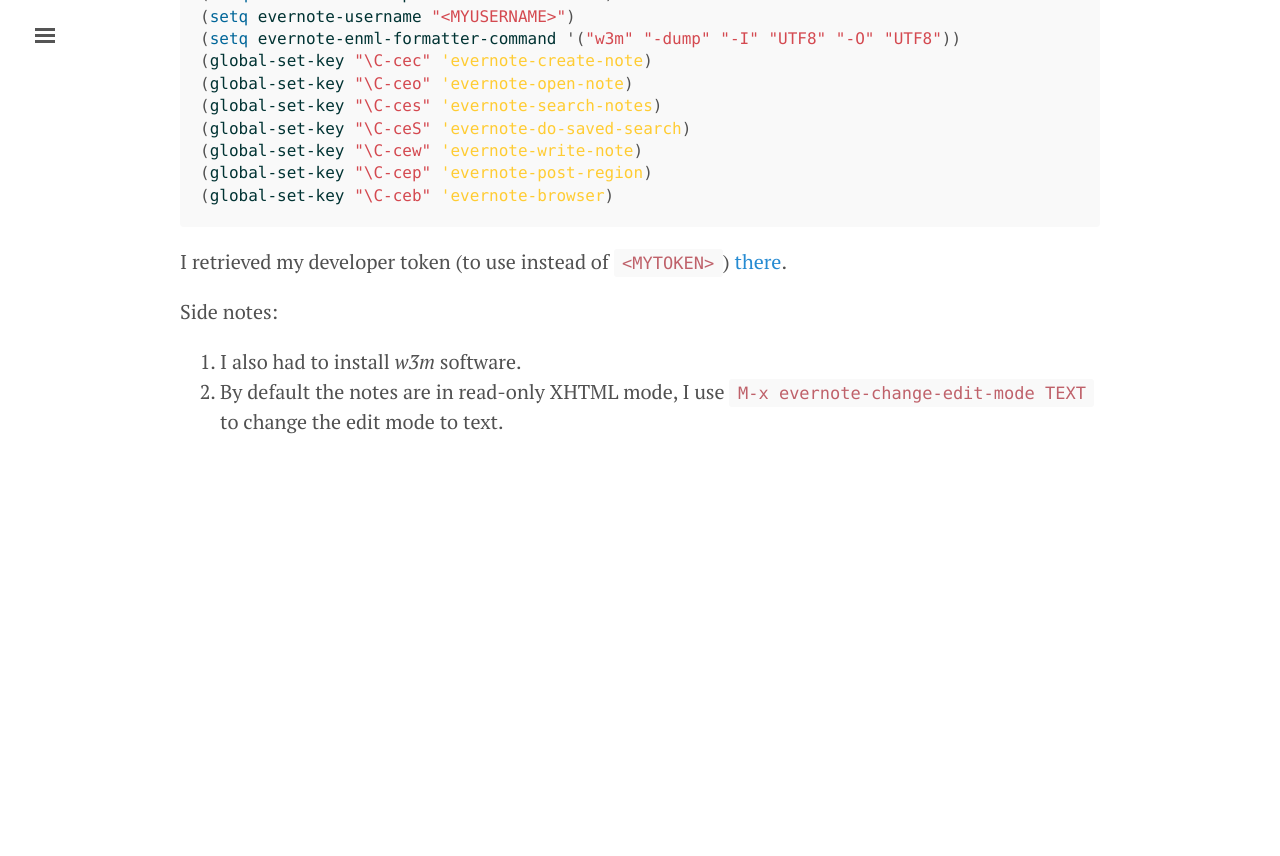
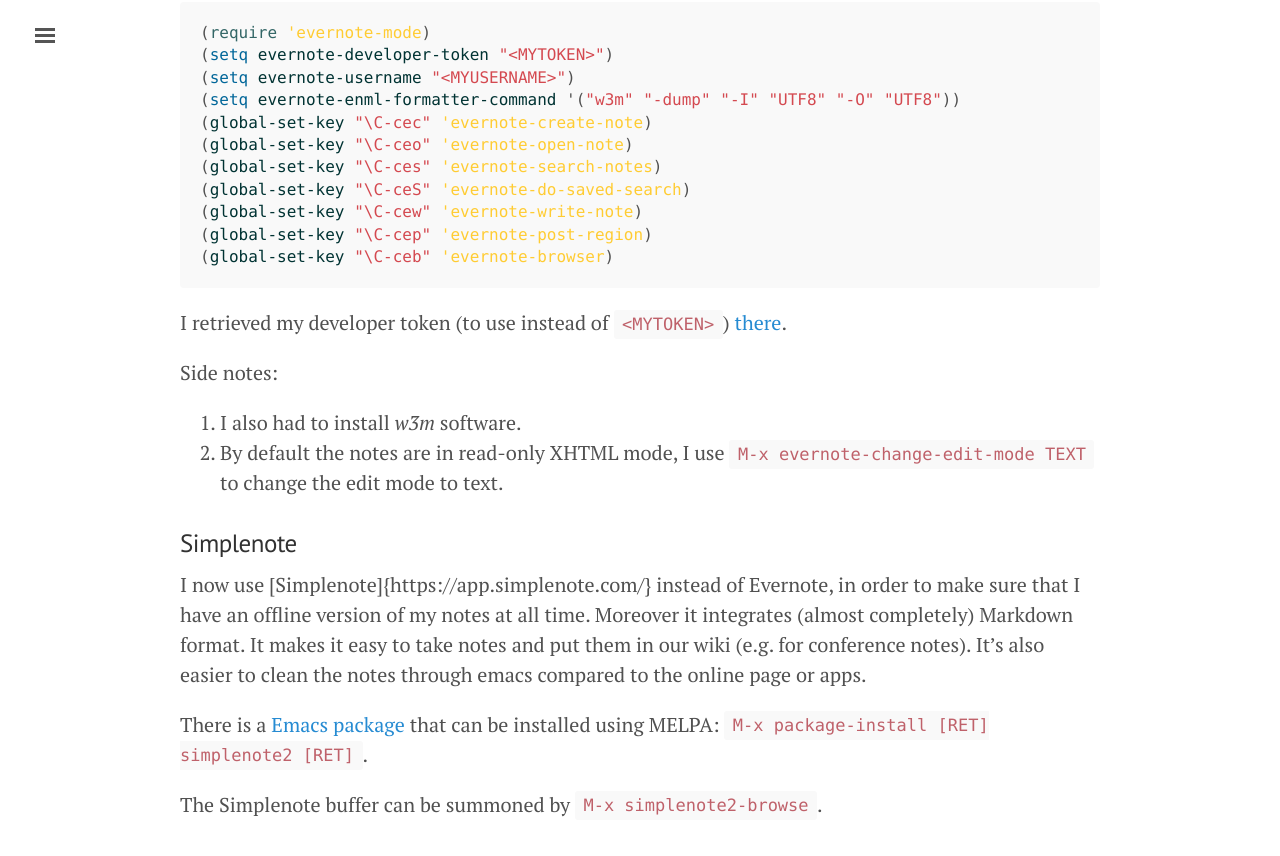
Before and after one commit to jmonlong/Hippocamplus, a Jekyll site: the page built from emacs.md, in a window 1280 px wide and 900 px high, scrolled down 4562 px. Shown: the top 856 px of the window. Built offline with Jekyll 4.4.1, drawn with Linux system fonts in a browser that asks for light colours; nearby versions of some CDN libraries; before the commit the page ends 5079 px from its top, so only the background shows below that; some of the changed text lies outside the part shown.

Commit message:
simplenote emacs

```diff
--- a/emacs.md
+++ b/emacs.md
@@ -143,7 +143,9 @@
 
 The shortcuts are self-explanatory.
 
-## For Evernote
+## For online notes
+
+### Evernote
 
 I use [Evernote](https://evernote.com/) for easily keep notes synchronized across computer, tablet and smartphone. And there is a [Emacs mode for it](https://github.com/pymander/evernote-mode) (of course!).
 
@@ -180,3 +182,11 @@
 
 1. I also had to install *w3m* software.
 2. By default the notes are in read-only XHTML mode, I use `M-x evernote-change-edit-mode TEXT` to change the edit mode to text.
+
+### Simplenote
+
+I now use [Simplenote]{https://app.simplenote.com/} instead of Evernote, in order to make sure that I have an offline version of my notes at all time. Moreover it integrates (almost completely) Markdown format. It makes it easy to take notes and put them in our wiki (e.g. for conference notes). It's also easier to clean the notes through emacs compared to the online page or apps.
+
+There is a [Emacs package](https://github.com/alpha22jp/simplenote2.el) that can be installed using MELPA: `M-x package-install [RET] simplenote2 [RET]`.
+
+The Simplenote buffer can be summoned by `M-x simplenote2-browse`.
```
